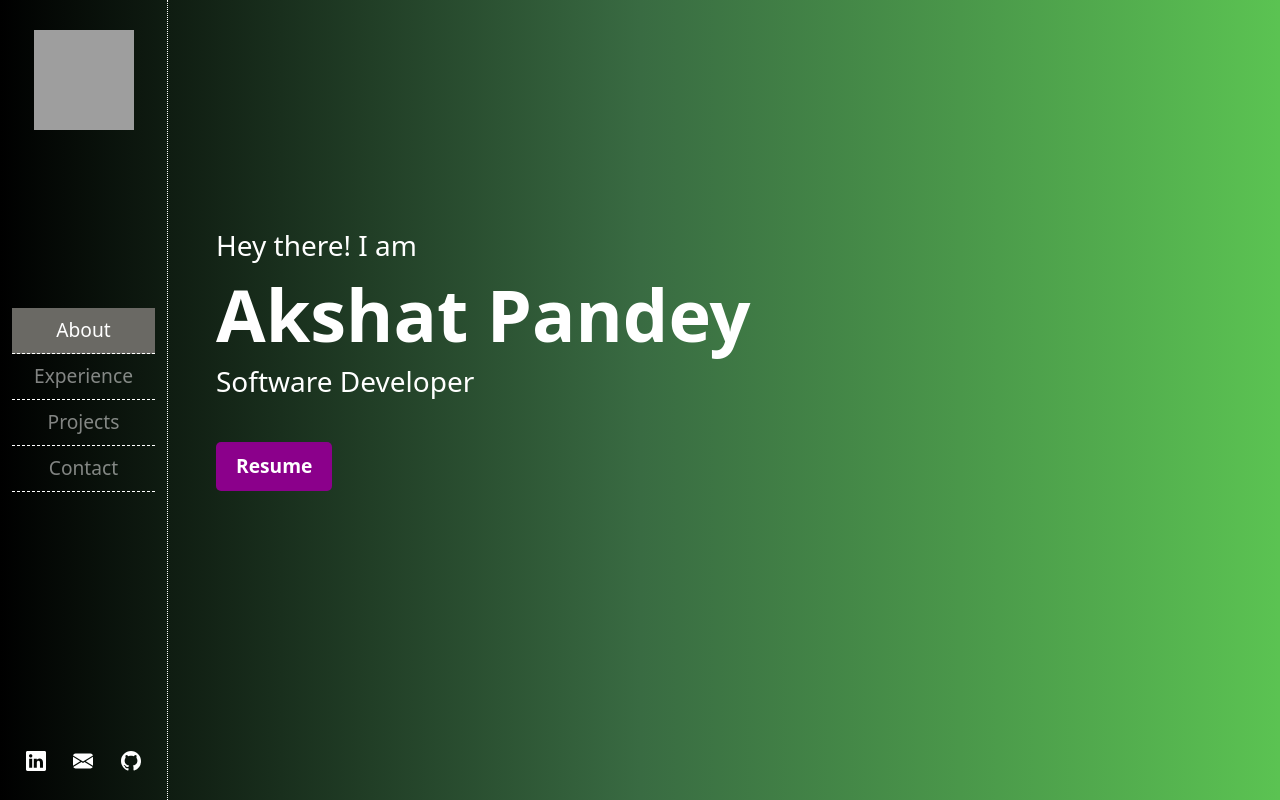
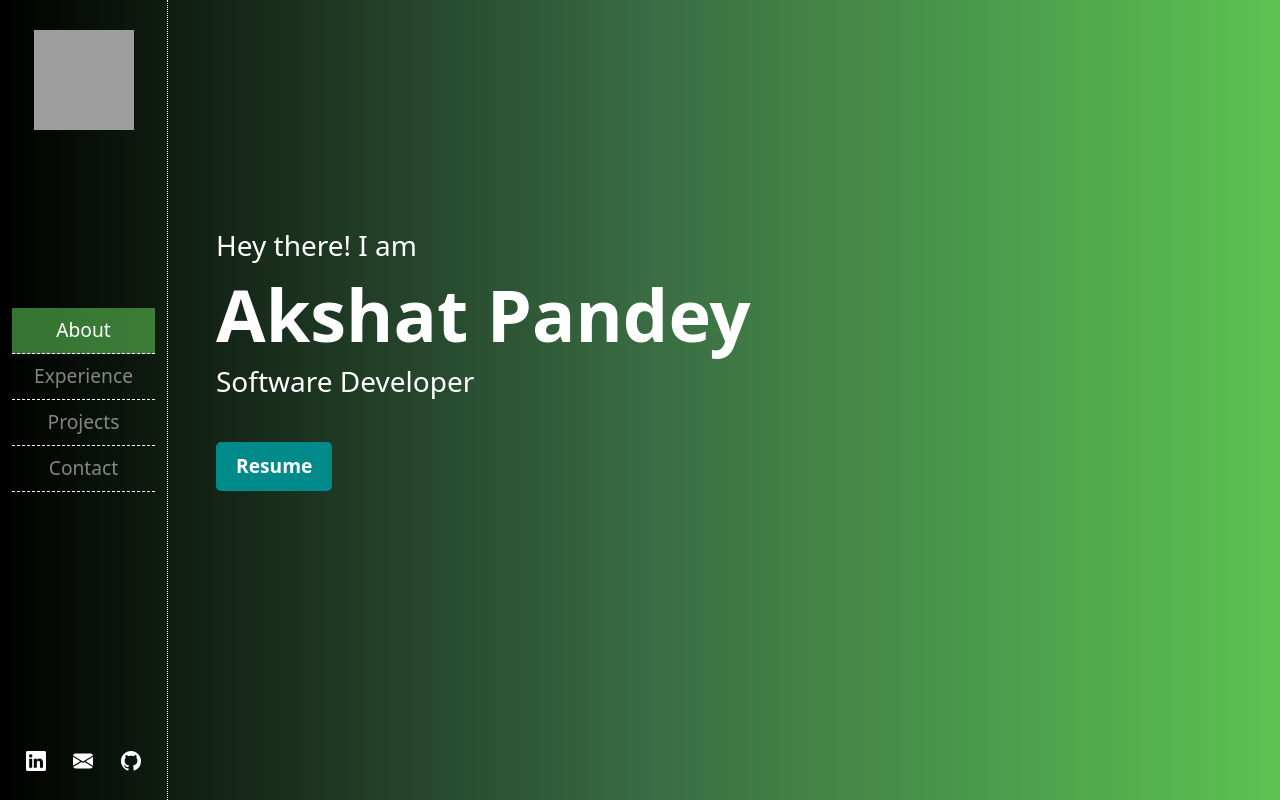
Before and after one commit to AkshatPandey1/web-portfolio, a React (Create React App) app: page / in a window 1280 px wide. In both pictures the pointer is over the element "About". Built offline with nearby package versions, Linux system fonts and the light colour scheme; grey boxes are pictures that could not be loaded.

Commit message:
UI: Updated colors

```diff
--- a/src/styles/Home.css
+++ b/src/styles/Home.css
@@ -27,7 +27,7 @@ h1 {
 }
 
 .resume button {
-    background-color: darkmagenta;
+    background-color: #008a8a;
     color: white;
     font-weight: bolder;
     border: none;
--- a/src/styles/Sidebar.css
+++ b/src/styles/Sidebar.css
@@ -36,7 +36,7 @@ img {
 }
 
 .sidebar .body .nav:hover {
-    background-color: #6a6964;
+    background-color: rgba(88, 188, 80, 0.61);
 }
 
 .sidebar .footer {
```
Also changed, not shown: 5 other files (tests, documents, lock files or other folders).
